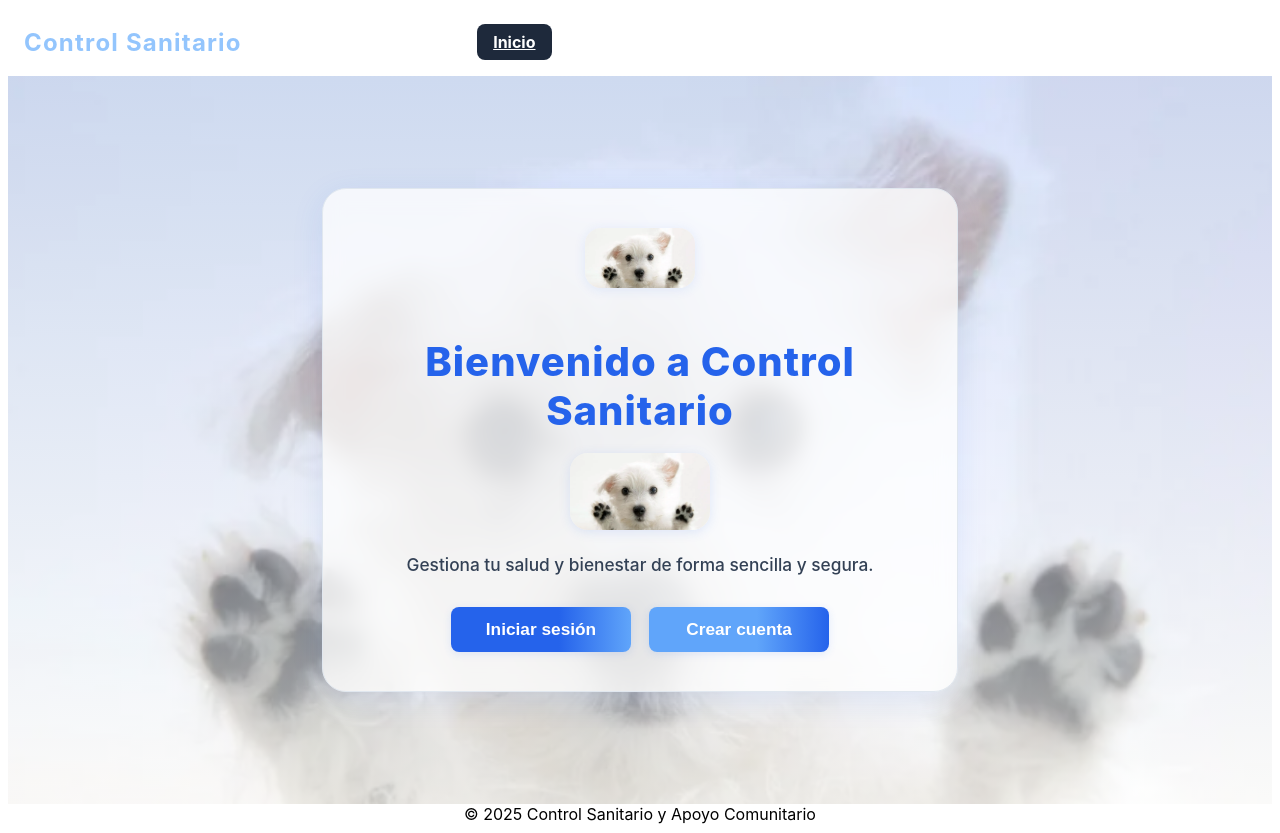
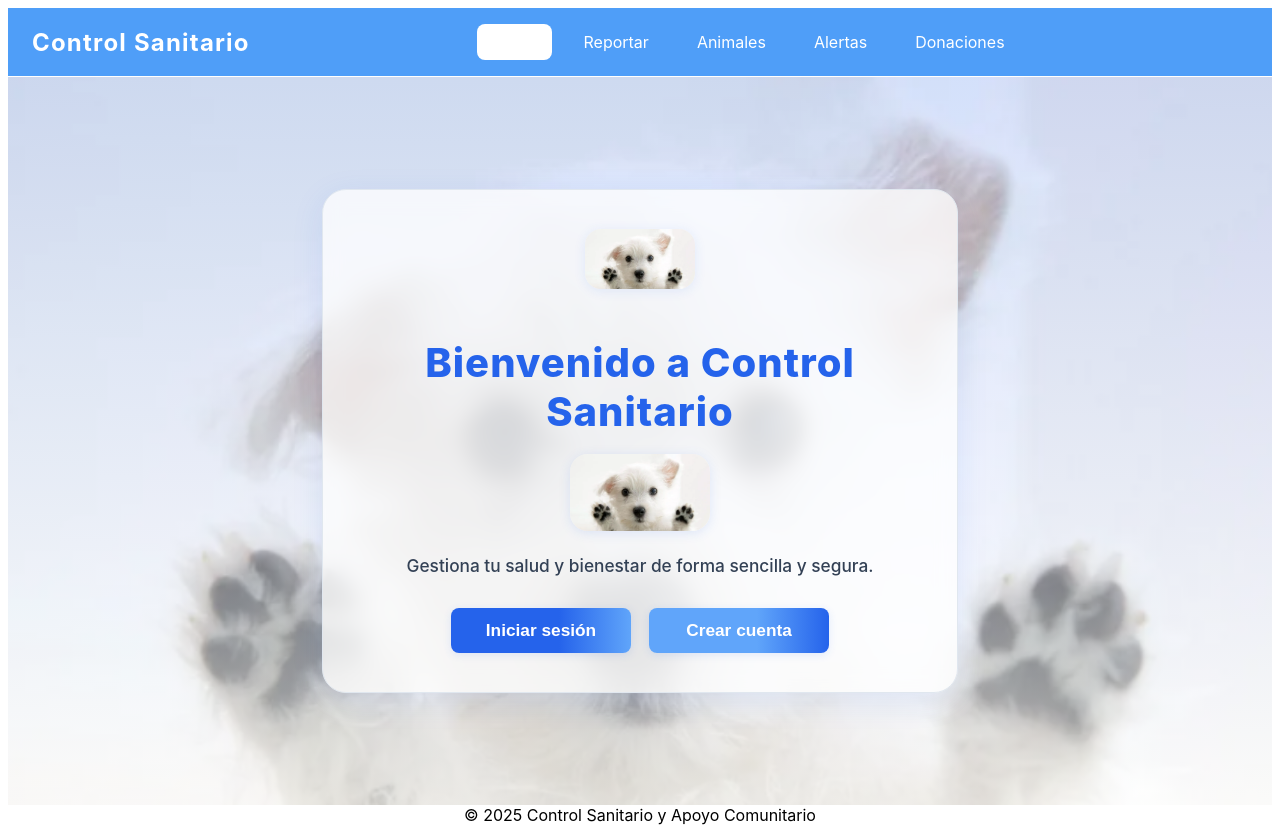
Before and after one commit to imeduuu/integraII, a Next.js app in the folder control-sanitario-next/: page / in a window 1280 px wide. Built offline with nearby package versions, Linux system fonts and the light colour scheme.

Commit message:
color de fondo

```diff
--- a/control-sanitario-next/src/components/navbar.module.css
+++ b/control-sanitario-next/src/components/navbar.module.css
@@ -1,11 +1,12 @@
 .navbar {
-  background-color: var(--color-primary);
-  color: #fff;
-  padding: 1rem;
+  background-color: hsl(212, 92%, 64%); /* Un negro muy oscuro */
+  color: #4d5ef3;
+  padding: 1rem 1.5rem;
   display: flex;
   flex-direction: column;
   justify-content: space-between;
   align-items: center;
+  border-bottom: 1px solid #ffffff; /* Separación sutil */
 }
 @media (min-width: 640px) {
   .navbar {
@@ -13,12 +14,11 @@
   }
 }
 
-/* Nuevo estilo para el título */
 .navbarTitle {
-  font-size: 1.5rem; /* Tamaño de fuente más grande */
-  font-weight: bold; /* Negrita */
-  color: #93c5fd; /* Un tono de azul claro para destacar */
-  letter-spacing: 0.05em; /* Un poco de espaciado entre las letras */
+  font-size: 1.5rem;
+  font-weight: bold;
+  color: #fff; /* Título blanco */
+  letter-spacing: 0.05em;
 }
 
 .navbarLinks {
@@ -33,14 +33,29 @@
   color: #fff;
   padding: 0.5rem 1rem;
   border-radius: 0.5rem;
+  text-decoration: none; /* Quitamos el subrayado por defecto */
   transition: background-color 0.3s ease-in-out;
 }
 
 .navLink:hover {
-  background-color: #2563eb;
+  background-color: #ffffff; /* Un gris oscuro al pasar el cursor */
 }
 
 .navLinkActive {
-  background-color: #1e293b;
+  background-color: #ffffff; /* Un gris oscuro para el enlace activo */
   font-weight: bold;
+  position: relative;
+  overflow: hidden;
 }
+
+/* Subrayado animado para el enlace activo */
+.navLinkActive::after {
+  content: '';
+  position: absolute;
+  left: 50%;
+  transform: translateX(-50%);
+  bottom: 0.25rem;
+  width: 70%;
+  height: 2px;
+  background-color: #fff;
+}
```
